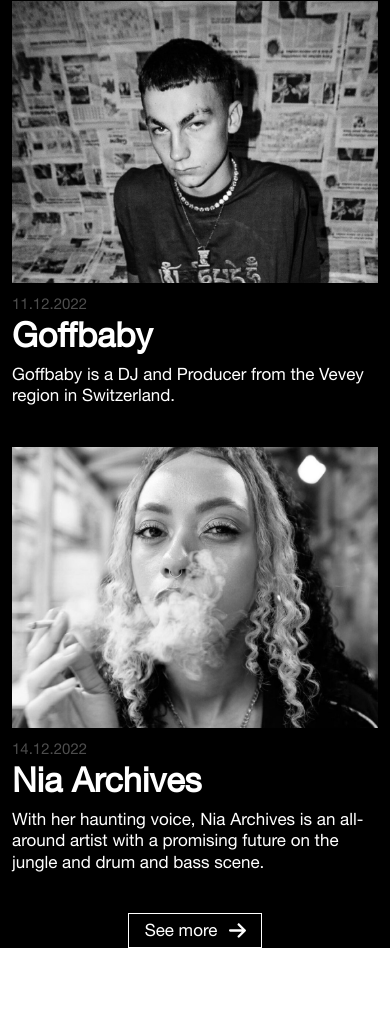
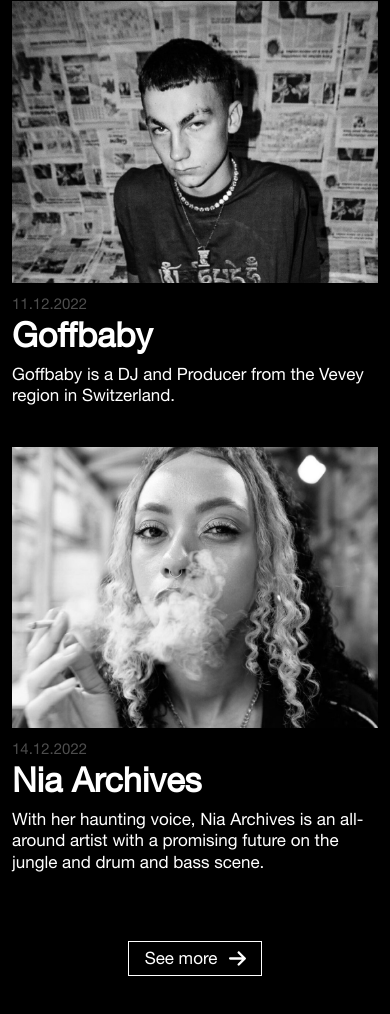
Before and after one commit to arnakoeur/Alvin, a website built with Parcel: page src/index.html in a window 390 px wide. Shown: the part 1115-2129 px from the top of the page. Before the commit the page ends 2063 px from the top, so only its background shows below. Built offline with nearby package versions, Linux system fonts and the light colour scheme.

Commit message:
fixed problems with button and media queries

```diff
--- a/src/scss/main.scss
+++ b/src/scss/main.scss
@@ -154,6 +154,8 @@ nav {
 
 .btn-events-btm {
   text-align: center;
+  padding-top: 28px;
+  padding-bottom: 60px;
 
   a {
     border: solid 1px white;
@@ -176,8 +178,6 @@ nav {
     flex-shrink: 0;
   }
 }
-
-
 
 /* ====================================
 // base rules
@@ -210,6 +210,7 @@ nav {
 
   .event-title {
     font-size: 93px;
+    padding: 68px 0px 68px 0px;
   }
 
   .date-title {
@@ -222,6 +223,11 @@ nav {
 
   .event-card-text {
     font-size: 28px;
+  }
+
+  .btn-events-btm {
+    padding-top: 49px;
+    padding-bottom: 60px;
   }
 
   .btn-events-btm a {
```
Also changed, not shown: 2 other files.
